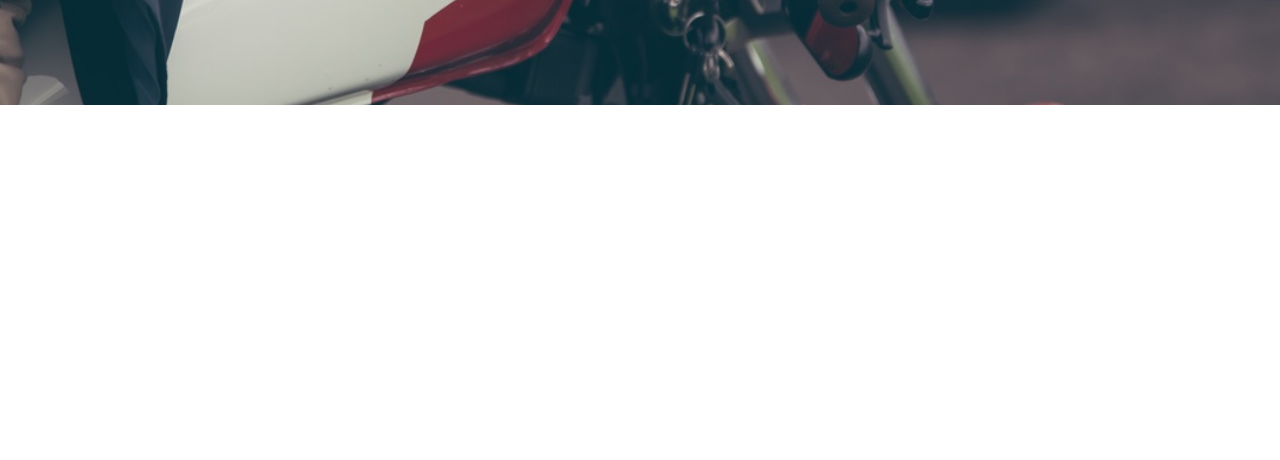
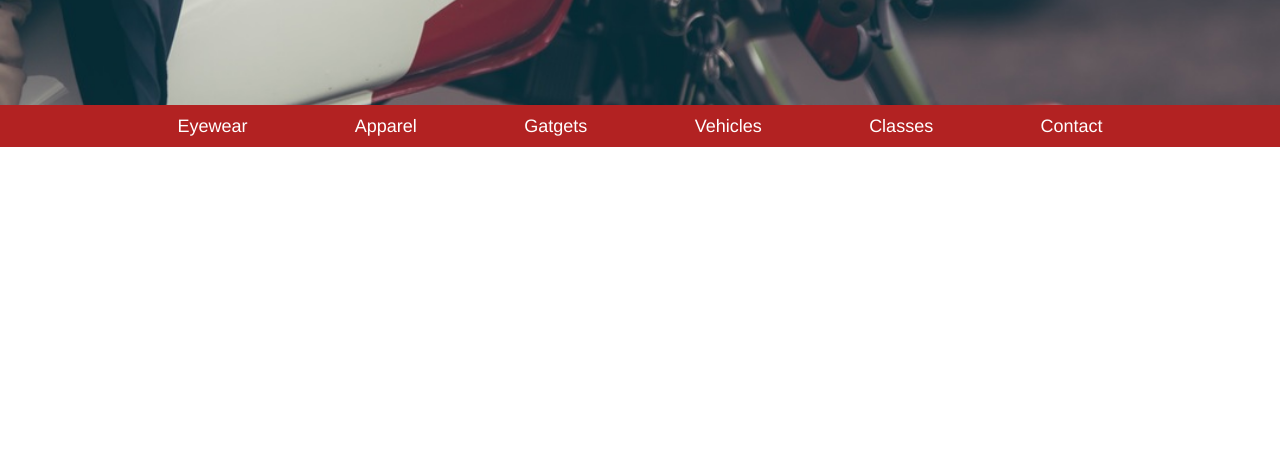
Before and after one commit to clementgeorges/Secret-Agent-Supplies-Inc, a plain HTML site: page index.html in a window 1280 px wide. Shown: the part 340-800 px from the top of the page. Drawn offline with Linux system fonts and the light colour scheme; files whose address does not match are found by name.

Commit message:
Added the Red NAV Section with CSS style

```diff
--- a/index.html
+++ b/index.html
@@ -31,5 +31,22 @@
 
     <!-- Navigation Section -->
 
+    <nav>
+
+      <div class="navtext">
+
+        <span>Eyewear</span>
+        <span>Apparel</span>
+        <span>Gatgets</span>
+        <span>Vehicles</span>
+        <span>Classes</span>
+        <span>Contact</span>
+
+      </div>
+
+    </nav>
+
+    <!-- Products -->
+
   </body>
 </html>
--- a/resources/css/stle.css
+++ b/resources/css/stle.css
@@ -63,3 +63,23 @@ body {
 }
 
 /* Navigation Section  */
+
+nav {
+  width: 100%;
+  background-color: firebrick;
+  color: white;
+  display: flex;
+  justify-content: center;
+  align-items: center;
+}
+
+.navtext {
+  margin-top: 0.75rem;
+  margin-bottom: 0.75rem;
+}
+
+.navtext span {
+  padding: 3.2rem;
+}
+
+/* Products  */
```
